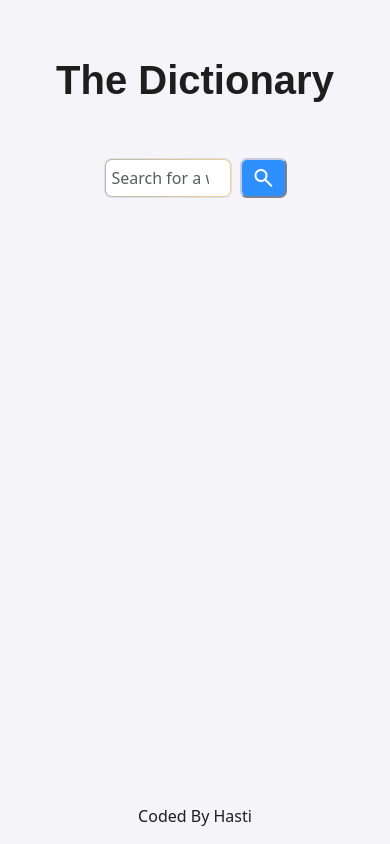
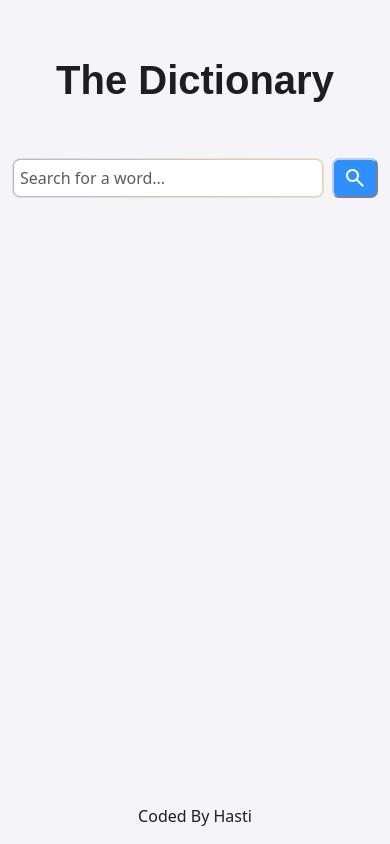
Before and after one commit to hastiatarod/dictionary-app, a React (Vite) app: page / in a window 390 px wide. Built offline with nearby package versions, Linux system fonts and the light colour scheme; no server answers; a web font is replaced by a local one.

Commit message:
responsive search input

```diff
--- a/src/App.css
+++ b/src/App.css
@@ -81,3 +81,10 @@ input.form-control:focus {
     background-position: 100% 50%;
   }
 }
+
+/**************/
+@media (max-width:425px) {
+  .custom-form {
+    width: 100% !important;
+  }
+}
--- a/src/Dictionary/dictionary.jsx
+++ b/src/Dictionary/dictionary.jsx
@@ -1,6 +1,6 @@
 import React, { useState } from "react"
 import axios from "axios";
-import './dictionary.css'
+import '../App.css'
 import Results from "../results/results";
 export default function Dictionary(probs) {
     const [keyWord, setKeyWord] = useState(probs.defaultKeyword);
@@ -35,7 +35,7 @@ export default function Dictionary(probs) {
     if (loaded) {
         return (
             <div className="d-flex flex-column align-items-center mt-5 mb-5" >
-                <form className="mb-4 d-flex w-50" action="" onSubmit={handleSubmit}>
+                <form className="custom-form mb-4 d-flex w-50" action="" onSubmit={handleSubmit}>
                     <div className="animated-border-wrapper form-control">
                         <input type="search" placeholder="Search for a word..." onChange={updateTheKeyWord} className="form-control border-0 no-focus-outline" />
                     </div>
```
